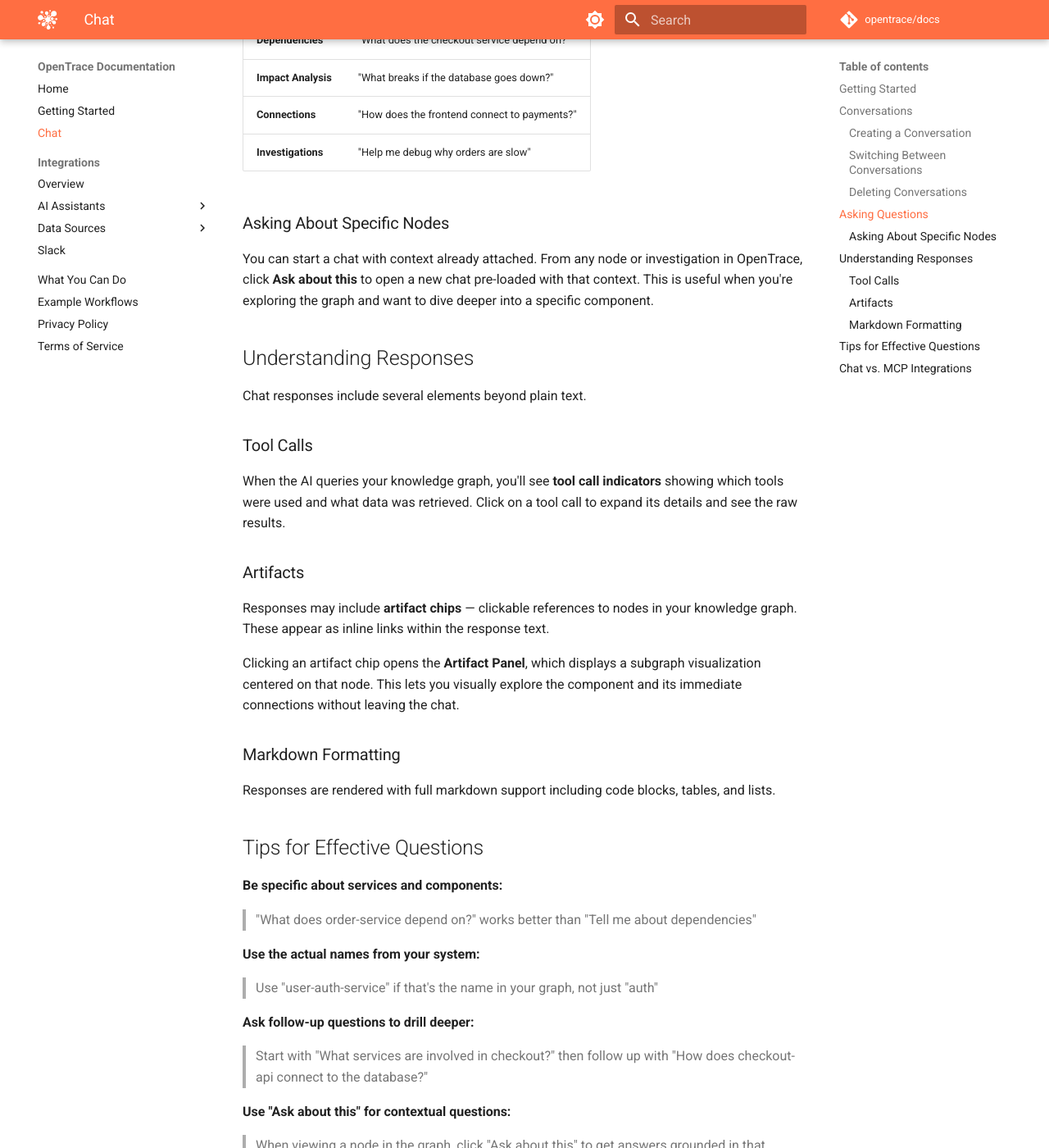
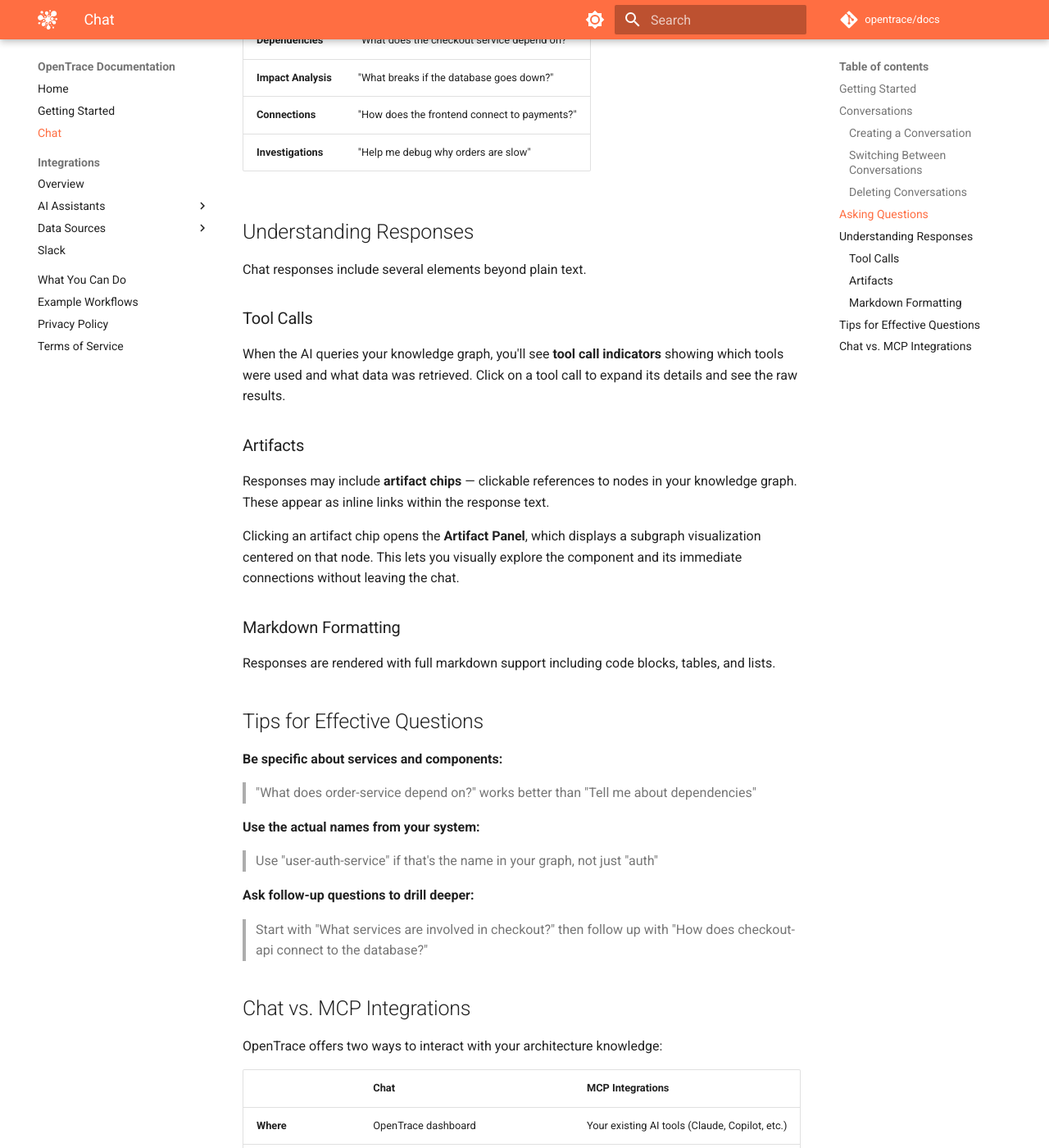
Before and after one commit to opentrace/docs, an MkDocs documentation site: the page built from docs/chat.md, in a window 1280 px wide and 1400 px high, scrolled down 1317 px. Shown: the whole window at 82% size. Built offline with MkDocs 1.6.1 and Material for MkDocs 9.7.7, drawn with Linux system fonts in a browser that asks for light colours; comment, search, counter and statistics services are not loaded; some of the changed text lies outside the part shown.

Commit message:
Remove "Ask about this" references — feature was never built
OT-1064 (linking investigations/nodes to chat) was canceled and
OT-1014 (chat in node context) is still in backlog. Removed the
section and tip that documented this unimplemented feature.

https://claude.ai/code/session_01ULWBJae5RGzUWdccr3CWA9

```diff
--- a/docs/chat.md
+++ b/docs/chat.md
@@ -39,10 +39,6 @@ Chat has access to your full OpenTrace knowledge graph. You can ask the same typ
 | **Connections** | "How does the frontend connect to payments?" |
 | **Investigations** | "Help me debug why orders are slow" |
 
-### Asking About Specific Nodes
-
-You can start a chat with context already attached. From any node or investigation in OpenTrace, click **Ask about this** to open a new chat pre-loaded with that context. This is useful when you're exploring the graph and want to dive deeper into a specific component.
-
 ## Understanding Responses
 
 Chat responses include several elements beyond plain text.
@@ -75,10 +71,6 @@ Responses are rendered with full markdown support including code blocks, tables,
 
 > Start with "What services are involved in checkout?" then follow up with "How does checkout-api connect to the database?"
 
-**Use "Ask about this" for contextual questions:**
-
-> When viewing a node in the graph, click "Ask about this" to get answers grounded in that specific component.
-
 ## Chat vs. MCP Integrations
 
 OpenTrace offers two ways to interact with your architecture knowledge:
```
